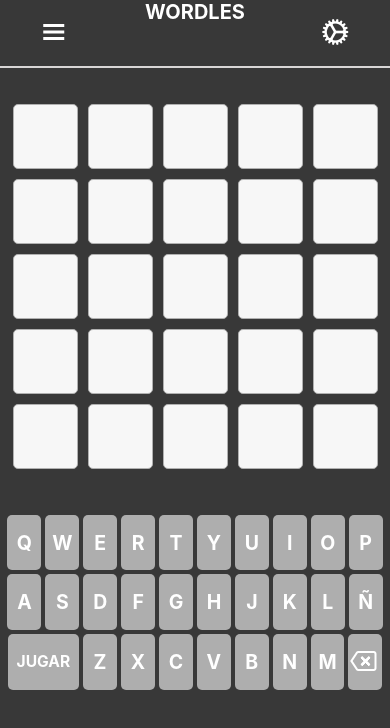
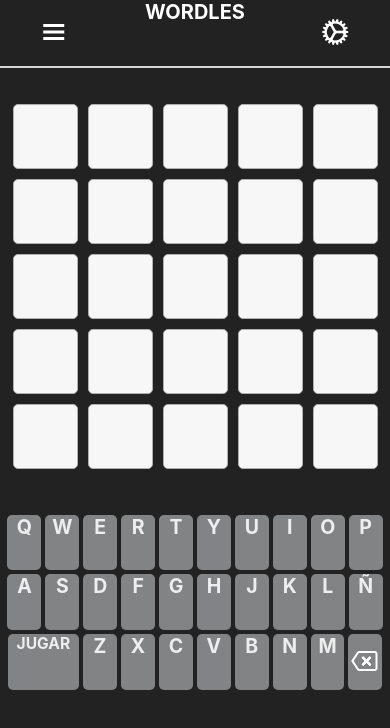
Before and after one commit to davidSP-00/WORDLES, a React Native app: screen / in a window 390 px wide. Shown: the top 728 px of the page. Built offline with nearby package versions, Linux system fonts and the light colour scheme.

Commit message:
Colores de letras

```diff
--- a/App.tsx
+++ b/App.tsx
@@ -21,9 +21,8 @@ export default function App() {
 const styles = StyleSheet.create({
   container: {
     flex: 1,
-    backgroundColor: '#383838',
+    backgroundColor: '#222222',
     paddingTop: Platform.OS === "android" ? StatusBar.currentHeight : 0,
-    alignItems: 'center',/*
-    justifyContent: 'center', */
+    alignItems: 'center',
   }
 });
--- /dev/null
+++ b/src/components/context/WordContext.ts
@@ -0,0 +1,10 @@
+import { createContext } from "react";
+
+interface Props{
+    wordWin: string;
+    setWordWin: React.Dispatch<React.SetStateAction<string>>;
+}
+export const WordContext=createContext<Props>({
+    setWordWin:()=>{},
+    wordWin:''
+});
--- a/src/components/keyboard/DeleteButton.tsx
+++ b/src/components/keyboard/DeleteButton.tsx
@@ -17,9 +17,9 @@ export const DeleteButton = ({ actualNumber, setWord }: Props) => {
     }
     return (
         <Pressable style={{ justifyContent: 'center' }}  onPress={setW}>
-            <View style={[button.buttonView,button.letterButtonView]}>
+            <View style={[button.buttonView,button.letterNormal,]}>
 
-                <Ionicons name="backspace-outline" size={32} style={{ textAlignVertical: 'center' }} color='white'/>
+                <Ionicons name="backspace-outline" size={32} style={{ textAlignVertical: 'center',alignSelf:'center' }} color='white'/>
 
             </View>
         </Pressable>
--- a/src/components/keyboard/EnterButton.tsx
+++ b/src/components/keyboard/EnterButton.tsx
@@ -21,10 +21,7 @@ export const EnterButton = ({ actualNumber, setWord }: Props) => {
     }
     return (
         <Pressable style={{ justifyContent: 'center' }} onPress={setW}>
-            <View style={[button.buttonView,button.enterButtonView]}>
-                <Text style={button.enterStyle
-                }>JUGAR</Text>
-            </View>
+                <Text style={[button.buttonView,button.enterStyle]}>JUGAR</Text>
         </Pressable>
     );
 }
--- a/src/components/keyboard/LetterButton.tsx
+++ b/src/components/keyboard/LetterButton.tsx
@@ -1,14 +1,31 @@
 
+import { useEffect, useState } from 'react';
 import {   Pressable, Text, View } from 'react-native';
+import { Props5Letters } from '../../pages/Screen5Letters';
 import { button } from './keyboard.style';
 
 interface Props {
 
   actualNumber: number;
   title: string;
+  words:Props5Letters;
   setWord: React.Dispatch<any>
 }
-export const LetterButton = ({ actualNumber, title, setWord }: Props) => {
+interface StyleProps{
+  letterStyle:"letterNormal"|"letterPlayed"
+}
+export const LetterButton = ({ actualNumber, title,words, setWord }: Props) => {
+  const [style, setStyle] = useState<StyleProps>({
+    letterStyle:"letterNormal"
+  });
+  useEffect(() => {
+    for (const key in words){
+      if((words as any)[key].includes(title)){
+        setStyle({letterStyle:"letterPlayed"});
+      }
+    }
+  }, [actualNumber])
+
 
   const setW = () => {
     setWord((prev: any) => {
@@ -20,11 +37,11 @@ export const LetterButton = ({ actualNumber, title, setWord }: Props) => {
   }
   return (
     <Pressable style={{ justifyContent: 'center' }} onPress={setW}>
-      <View  style={[button.buttonView,button.letterButtonView]}>
-        <Text style={
-          button.texStyle
+
+        <Text style={[button.buttonView,button[style.letterStyle]]
+
         }>{title}</Text>
-      </View>
+
     </Pressable>
   );
 }
--- a/src/components/keyboard/keyboard.style.ts
+++ b/src/components/keyboard/keyboard.style.ts
@@ -1,29 +1,28 @@
 import { Dimensions, StyleSheet } from "react-native";
 
- const button=StyleSheet.create({
+ const button=StyleSheet.create<any>({
 buttonView:{
     justifyContent: 'center',
+    textAlignVertical: 'center',
+    textAlign:'center',
     height: Dimensions.get('window').width / 7,
+    width: Dimensions.get('window').width /11.5,
+    fontSize: Dimensions.get('window').width /20,
+    fontWeight:'bold',
+    color: '#eeeeee',
     margin:2,
     borderRadius: 5,
-    backgroundColor: '#AEAEAE'
+}
+,letterNormal:{
+    backgroundColor: '#818384'
 },
-letterButtonView:{
-    width: Dimensions.get('window').width /11.5,
-
-},
-enterButtonView:{
-    width: Dimensions.get('window').width /5.45,
-}
-,texStyle:{
-    color: 'white',
-    fontWeight:'bold',
-    fontSize: Dimensions.get('window').width /20,
-    textAlign:'center'
+letterPlayed:{
+    backgroundColor: '#3a3a3c'
 },
   enterStyle: {
-    color: 'white',
-    fontWeight: 'bold',
+    width: Dimensions.get('window').width /5.45,
+    backgroundColor: '#818384',
+    color: '#eeeeee',
     fontSize: Dimensions.get('window').width / 25,
     textAlign: 'center'
 }
--- a/src/components/word/LetterInput.tsx
+++ b/src/components/word/LetterInput.tsx
@@ -1,14 +1,28 @@
-import React, { useRef, useState } from 'react'
+import React, { useContext, useRef, useState } from 'react'
 import { useEffect } from 'react';
 import { Alert, Dimensions, StyleSheet, Text } from 'react-native';
 import * as Animatable from 'react-native-animatable';
+import { WordContext } from '../context/WordContext';
 interface IProps {
   letter: string;
+  word:string;
+  position:number;
+}
+interface StyleProps{
+  letterStyle:"normalLetter"|"warningLetter"|"correctLetter"|"wrongLetter"
 }
 
-export const LetterInput = ({letter}:IProps) => {
+export const LetterInput = ({letter,word,position}:IProps) => {
   const firstUpdate = useRef(true);
   const ref=useRef<any>(null);
+
+  const [style, setStyle] = useState<StyleProps>({
+    letterStyle:"normalLetter"
+  });
+
+
+  const {wordWin} = useContext(WordContext);
+
   const pulse = () =>{
     ref.current?.pulse();
   }
@@ -16,6 +30,22 @@ export const LetterInput = ({letter}:IProps) => {
   const flipInX = () =>{
     ref.current?.flipInX();
   }
+  useEffect(() => {
+
+    if(word.indexOf('&') > -1){
+      if(letter===wordWin[position]){
+        setStyle({letterStyle:"correctLetter"});
+      }else{
+        if(wordWin.includes(letter)){
+          setStyle({letterStyle:"warningLetter"});
+        }else{
+          setStyle({letterStyle:"wrongLetter"});
+        }
+      }
+    flipInX();
+  }
+}, [word])
+
 
   useEffect(() => {
     if (firstUpdate.current) {
@@ -28,28 +58,45 @@ export const LetterInput = ({letter}:IProps) => {
   }, [letter])
   return (
     <Animatable.View ref={ref}  >
-        <Text style={styles.inputLetter}>{letter}</Text>
+        <Text style={[styles.inputLetter,styles[style.letterStyle] ] }>{letter}</Text>
         </Animatable.View>
 
   )
 }
 
-const styles = StyleSheet.create({
+const styles = StyleSheet.create<any>({
 
   inputLetter: {
 
-    backgroundColor: '#f7f7f7',
     fontWeight: 'bold',
-    color: '#666666',
-    borderWidth: 1,
+    borderWidth: 1.5,
     borderRadius: 5,
     fontSize: Dimensions.get('window').width / 10,
     textAlign: 'center',
     textAlignVertical: 'center',
 
-    borderColor: '#B0B0B0',
     width: Dimensions.get('window').width / 6,
     marginHorizontal: 5,
-    height: Dimensions.get('window').width / 6
+    height: Dimensions.get('window').width / 6,
+  },
+  correctLetter:{
+    color: '#eeeeee',
+    borderColor: '#44733f',
+    backgroundColor: '#6aaa64',
+  },
+  warningLetter:{
+    color: '#eeeeee',
+    borderColor: '#ab9844',
+    backgroundColor: '#c9b458',
+  },
+  normalLetter:{
+    color: '#666666',
+    borderColor: '#B0B0B0',
+    backgroundColor: '#f7f7f7',
+  },
+  wrongLetter:{
+    color: '#eeeeee',
+    borderColor: '#202022',
+    backgroundColor: '#3a3a3c',
   }
 });
--- a/src/components/word/Word5Letter.tsx
+++ b/src/components/word/Word5Letter.tsx
@@ -20,7 +20,7 @@ export const Word5Letter = ( {word,setActualNumber} : IProps) => {
     <View style={styles.wordContainer}>
       {
       Array.from(Array(5).keys()).map((key)=>(
-        <LetterInput key={key} letter={word[key]}></LetterInput>
+        <LetterInput key={key} letter={word[key]} word={word} position={key}></LetterInput>
       ))
       }
     </View>
--- a/src/pages/Screen5Letters.tsx
+++ b/src/pages/Screen5Letters.tsx
@@ -1,63 +1,75 @@
-import React, { useState } from 'react'
+import React, { useReducer, useState } from 'react'
 import { View } from 'react-native'
+import { WordContext } from '../components/context/WordContext'
 import { DeleteButton } from '../components/keyboard/DeleteButton'
 import { EnterButton } from '../components/keyboard/EnterButton'
 import { LetterButton } from '../components/keyboard/LetterButton'
 import { Word5Letter } from '../components/word/Word5Letter'
 
+export interface Props5Letters {
+word1:string;
+word2:string;
+word3:string;
+word4:string;
+word5:string;
+}
+
 export const Screen5Letters = () => {
     const [actualNumber, setActualNumber] = useState(1)
 
-    const [{ word1, word2, word3, word4, word5 }, setWord] = useState<any>({ word1: '', word2: '', word3: '', word4: '', word5: '' });
+    const [words, setWords] = useState<Props5Letters>({ word1: '', word2: '', word3: '', word4: '', word5: '' });
 
+
+    const [wordWin, setWordWin] = useState("DAVID")
     return (
 
+        <WordContext.Provider value={{wordWin,setWordWin}}>
         <>
 
-            <Word5Letter word={word1} setActualNumber={setActualNumber}/>
-            <Word5Letter word={word2} setActualNumber={setActualNumber}/>
-            <Word5Letter word={word3} setActualNumber={setActualNumber}/>
-            <Word5Letter word={word4} setActualNumber={setActualNumber}/>
-            <Word5Letter word={word5} setActualNumber={setActualNumber}/>
+            <Word5Letter word={words.word1} setActualNumber={setActualNumber}/>
+            <Word5Letter word={words.word2} setActualNumber={setActualNumber}/>
+            <Word5Letter word={words.word3} setActualNumber={setActualNumber}/>
+            <Word5Letter word={words.word4} setActualNumber={setActualNumber}/>
+            <Word5Letter word={words.word5} setActualNumber={setActualNumber}/>
 
             <View style={{ flexDirection: 'row',
         marginTop:'10%'}}>
-            <LetterButton actualNumber={actualNumber} setWord={setWord} title='Q'></LetterButton>
-            <LetterButton actualNumber={actualNumber} setWord={setWord} title='W'></LetterButton>
-            <LetterButton actualNumber={actualNumber} setWord={setWord} title='E'></LetterButton>
-            <LetterButton actualNumber={actualNumber} setWord={setWord} title='R'></LetterButton>
-            <LetterButton actualNumber={actualNumber} setWord={setWord} title='T'></LetterButton>
-            <LetterButton actualNumber={actualNumber} setWord={setWord} title='Y'></LetterButton>
-            <LetterButton actualNumber={actualNumber} setWord={setWord} title='U'></LetterButton>
-            <LetterButton actualNumber={actualNumber} setWord={setWord} title='I'></LetterButton>
-            <LetterButton actualNumber={actualNumber} setWord={setWord} title='O'></LetterButton>
-            <LetterButton actualNumber={actualNumber} setWord={setWord} title='P'></LetterButton>
+            <LetterButton actualNumber={actualNumber} setWord={setWords} title='Q' words={words}></LetterButton>
+            <LetterButton actualNumber={actualNumber} setWord={setWords} title='W' words={words}></LetterButton>
+            <LetterButton actualNumber={actualNumber} setWord={setWords} title='E' words={words}></LetterButton>
+            <LetterButton actualNumber={actualNumber} setWord={setWords} title='R' words={words}></LetterButton>
+            <LetterButton actualNumber={actualNumber} setWord={setWords} title='T' words={words}></LetterButton>
+            <LetterButton actualNumber={actualNumber} setWord={setWords} title='Y' words={words}></LetterButton>
+            <LetterButton actualNumber={actualNumber} setWord={setWords} title='U' words={words}></LetterButton>
+            <LetterButton actualNumber={actualNumber} setWord={setWords} title='I' words={words}></LetterButton>
+            <LetterButton actualNumber={actualNumber} setWord={setWords} title='O' words={words}></LetterButton>
+            <LetterButton actualNumber={actualNumber} setWord={setWords} title='P' words={words}></LetterButton>
             </View>
             <View style={{ flexDirection: 'row',}}>
-            <LetterButton actualNumber={actualNumber} setWord={setWord} title='A'></LetterButton>
-            <LetterButton actualNumber={actualNumber} setWord={setWord} title='S'></LetterButton>
-            <LetterButton actualNumber={actualNumber} setWord={setWord} title='D'></LetterButton>
-            <LetterButton actualNumber={actualNumber} setWord={setWord} title='F'></LetterButton>
-            <LetterButton actualNumber={actualNumber} setWord={setWord} title='G'></LetterButton>
-            <LetterButton actualNumber={actualNumber} setWord={setWord} title='H'></LetterButton>
-            <LetterButton actualNumber={actualNumber} setWord={setWord} title='J'></LetterButton>
-            <LetterButton actualNumber={actualNumber} setWord={setWord} title='K'></LetterButton>
-            <LetterButton actualNumber={actualNumber} setWord={setWord} title='L'></LetterButton>
-            <LetterButton actualNumber={actualNumber} setWord={setWord} title='Ñ'></LetterButton>
+            <LetterButton actualNumber={actualNumber} setWord={setWords} title='A' words={words}></LetterButton>
+            <LetterButton actualNumber={actualNumber} setWord={setWords} title='S' words={words}></LetterButton>
+            <LetterButton actualNumber={actualNumber} setWord={setWords} title='D' words={words}></LetterButton>
+            <LetterButton actualNumber={actualNumber} setWord={setWords} title='F' words={words}></LetterButton>
+            <LetterButton actualNumber={actualNumber} setWord={setWords} title='G' words={words}></LetterButton>
+            <LetterButton actualNumber={actualNumber} setWord={setWords} title='H' words={words}></LetterButton>
+            <LetterButton actualNumber={actualNumber} setWord={setWords} title='J' words={words}></LetterButton>
+            <LetterButton actualNumber={actualNumber} setWord={setWords} title='K' words={words}></LetterButton>
+            <LetterButton actualNumber={actualNumber} setWord={setWords} title='L' words={words}></LetterButton>
+            <LetterButton actualNumber={actualNumber} setWord={setWords} title='Ñ' words={words}></LetterButton>
             </View>
 
             <View style={{ flexDirection: 'row',}} >
-            <EnterButton actualNumber={actualNumber} setWord={setWord}></EnterButton>
-            <LetterButton actualNumber={actualNumber} setWord={setWord} title='Z'></LetterButton>
-            <LetterButton actualNumber={actualNumber} setWord={setWord} title='X'></LetterButton>
-            <LetterButton actualNumber={actualNumber} setWord={setWord} title='C'></LetterButton>
-            <LetterButton actualNumber={actualNumber} setWord={setWord} title='V'></LetterButton>
-            <LetterButton actualNumber={actualNumber} setWord={setWord} title='B'></LetterButton>
-            <LetterButton actualNumber={actualNumber} setWord={setWord} title='N'></LetterButton>
-            <LetterButton actualNumber={actualNumber} setWord={setWord} title='M'></LetterButton>
-            <DeleteButton actualNumber={actualNumber} setWord={setWord}></DeleteButton>
+            <EnterButton actualNumber={actualNumber} setWord={setWords}></EnterButton>
+            <LetterButton actualNumber={actualNumber} setWord={setWords} title='Z' words={words}></LetterButton>
+            <LetterButton actualNumber={actualNumber} setWord={setWords} title='X' words={words}></LetterButton>
+            <LetterButton actualNumber={actualNumber} setWord={setWords} title='C' words={words}></LetterButton>
+            <LetterButton actualNumber={actualNumber} setWord={setWords} title='V' words={words}></LetterButton>
+            <LetterButton actualNumber={actualNumber} setWord={setWords} title='B' words={words}></LetterButton>
+            <LetterButton actualNumber={actualNumber} setWord={setWords} title='N' words={words}></LetterButton>
+            <LetterButton actualNumber={actualNumber} setWord={setWords} title='M' words={words}></LetterButton>
+            <DeleteButton actualNumber={actualNumber} setWord={setWords}></DeleteButton>
             </View>
         </>
-
+</WordContext.Provider>
     )
 }
```
